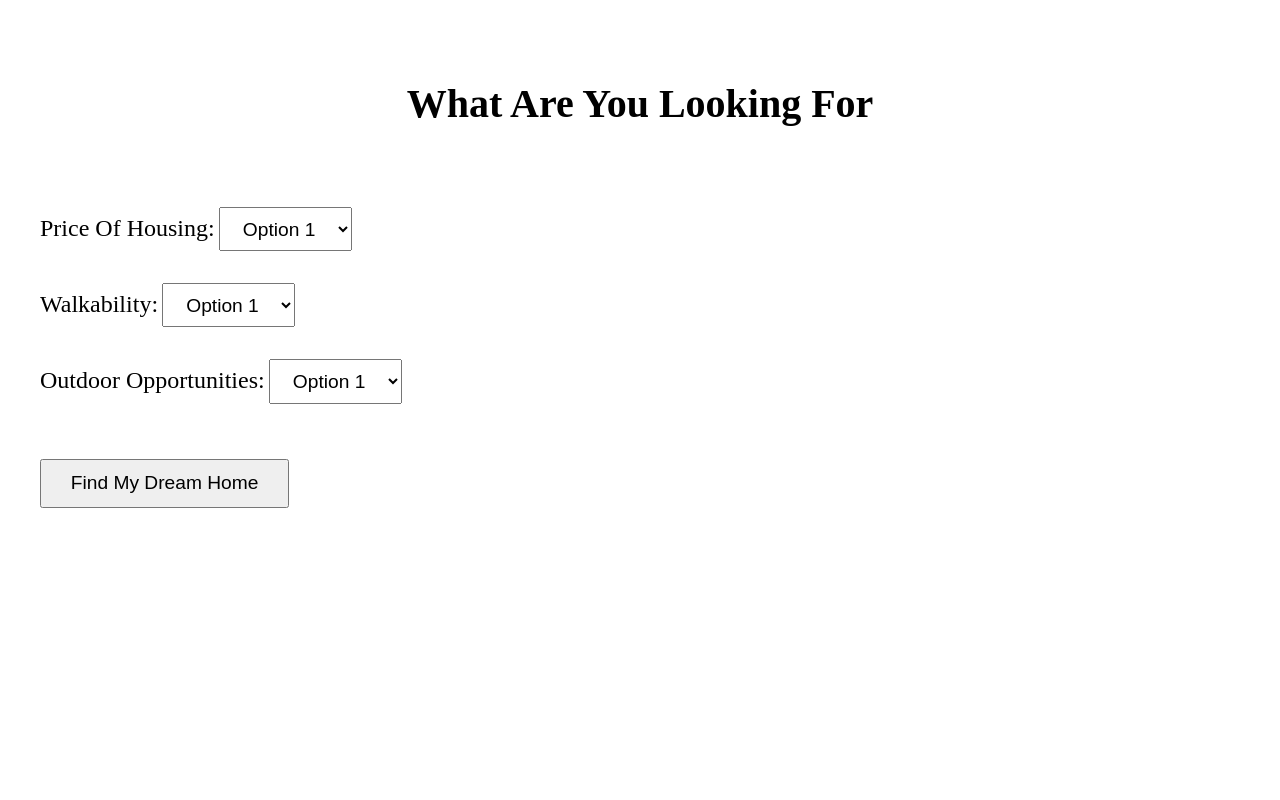
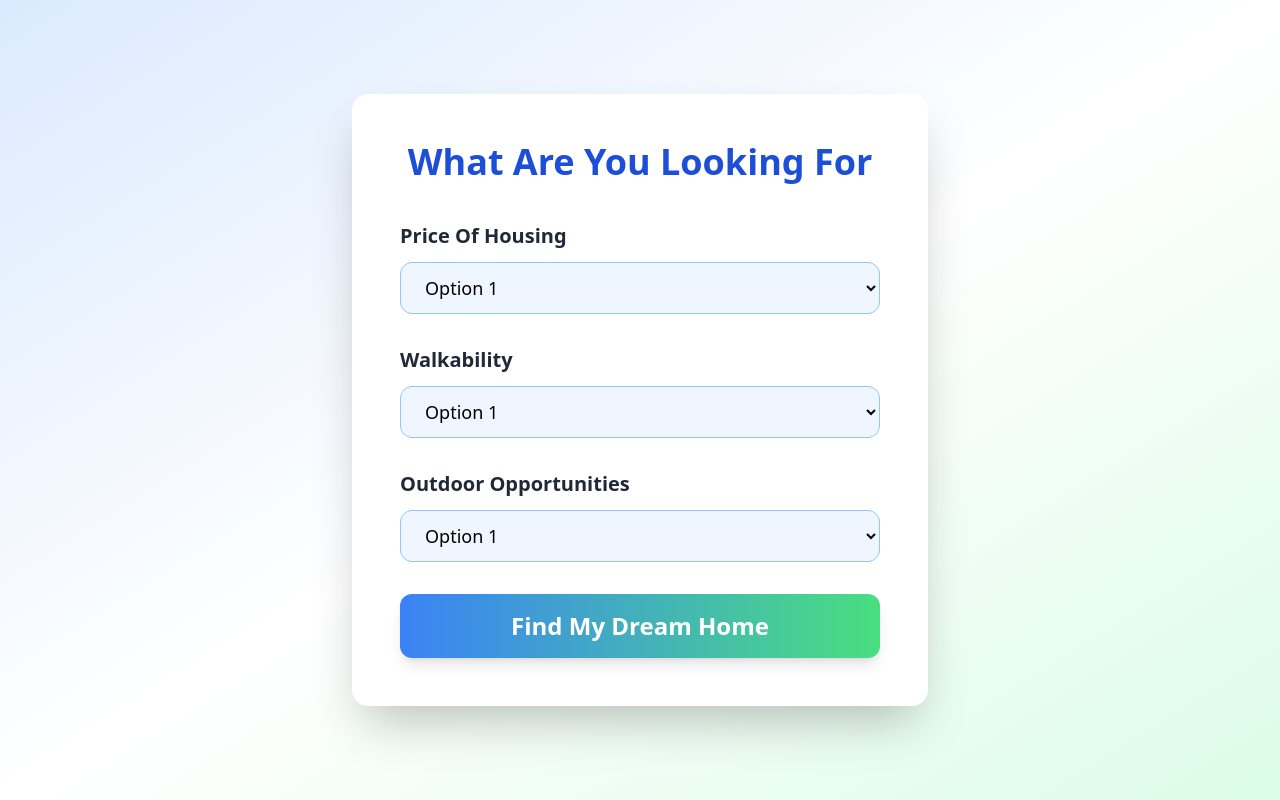
Before and after one commit to steelhacks-2025-devs/main, a website: page frontend/find.html in a window 1280 px wide. Drawn offline with Linux system fonts and the light colour scheme.

Commit message:
tailwind framework setup and tested on find.html

```diff
--- /dev/null
+++ b/frontend/css/input.css
@@ -0,0 +1,3 @@
+@tailwind base;
+@tailwind components;
+@tailwind utilities;
--- a/frontend/find.html
+++ b/frontend/find.html
@@ -1,37 +1,11 @@
-<!DOCTYPE html>
+<!-- <!DOCTYPE html>
 <html lang="en">
 <head>
     <meta charset="UTF-8">
     <title>Find Your Dream Home</title>
     <meta name="viewport" content="width=device-width, initial-scale=1.0">
-    <style>
-        h1 {
-            text-align: center;
-            margin-top: 2em;
-            margin-bottom: 2em;
-            font-size: 2.5em;
-        }
-        form {
-            display: flex;
-            flex-direction: column;
-            align-items: flex-start;
-            margin-left: 2em;
-            gap: 2em;
-        }
-        label {
-            margin-bottom: 0.5em;
-            font-size: 1.5em;
-        }
-        select {
-            font-size: 1.2em;
-            padding: 0.5em 1em;
-        }
-        button {
-            font-size: 1.2em;
-            padding: 0.6em 1.5em;
-            margin-top: 1.2em;
-        }
-    </style>
+
+    <link href="./css/tailwind.css" rel="stylesheet">
 </head>
 <body>
     <h1>What Are You Looking For</h1>
@@ -63,4 +37,46 @@
         <button type="submit">Find My Dream Home</button>
     </form>
 </body>
+</html> -->
+
+<!DOCTYPE html>
+<html lang="en">
+<head>
+    <meta charset="UTF-8">
+    <title>Find Your Dream Home</title>
+    <meta name="viewport" content="width=device-width, initial-scale=1.0">
+    <link href="./css/tailwind.css" rel="stylesheet">
+</head>
+<body class="bg-gradient-to-br from-blue-100 via-white to-green-100 min-h-screen flex items-center justify-center">
+    <div class="bg-white shadow-2xl rounded-2xl p-12 w-full max-w-xl">
+        <h1 class="text-center text-4xl font-extrabold text-blue-700 mb-10">What Are You Looking For</h1>
+        <form class="space-y-8">
+            <div>
+                <label for="price" class="block mb-3 text-xl font-semibold text-gray-800">Price Of Housing</label>
+                <select id="price" name="price" class="w-full text-lg px-5 py-3 rounded-xl border border-blue-300 focus:outline-none focus:ring-2 focus:ring-blue-400 bg-blue-50">
+                    <option value="">Option 1</option>
+                    <option value="">Option 2</option>
+                    <option value="">Option 3</option>
+                </select>
+            </div>
+            <div>
+                <label for="walkability" class="block mb-3 text-xl font-semibold text-gray-800">Walkability</label>
+                <select id="walkability" name="walkability" class="w-full text-lg px-5 py-3 rounded-xl border border-blue-300 focus:outline-none focus:ring-2 focus:ring-blue-400 bg-blue-50">
+                    <option value="">Option 1</option>
+                    <option value="">Option 2</option>
+                    <option value="">Option 3</option>
+                </select>
+            </div>
+            <div>
+                <label for="outdoor" class="block mb-3 text-xl font-semibold text-gray-800">Outdoor Opportunities</label>
+                <select id="outdoor" name="outdoor" class="w-full text-lg px-5 py-3 rounded-xl border border-blue-300 focus:outline-none focus:ring-2 focus:ring-blue-400 bg-blue-50">
+                    <option value="">Option 1</option>
+                    <option value="">Option 2</option>
+                    <option value="">Option 3</option>
+                </select>
+            </div>
+            <button type="submit" class="w-full mt-8 text-2xl px-8 py-4 bg-gradient-to-r from-blue-500 to-green-400 text-white rounded-xl font-bold shadow-lg hover:from-blue-600 hover:to-green-500 transition">Find My Dream Home</button>
+        </form>
+    </div>
+</body>
 </html>
--- /dev/null
+++ b/postcss.config.js
@@ -0,0 +1,6 @@
+module.exports = {
+  plugins: {
+    tailwindcss: {},
+    autoprefixer: {},
+  },
+}
--- /dev/null
+++ b/tailwind.config.js
@@ -0,0 +1,10 @@
+/** @type {import('tailwindcss').Config} */
+module.exports = {
+  content: [
+    "./frontend/**/*.html",
+  ],
+  theme: {
+    extend: {},
+  },
+  plugins: [],
+}
```
Also changed, not shown: package.json (added, +32 -0 lines), frontend/css/tailwind.css, 1 other file.
